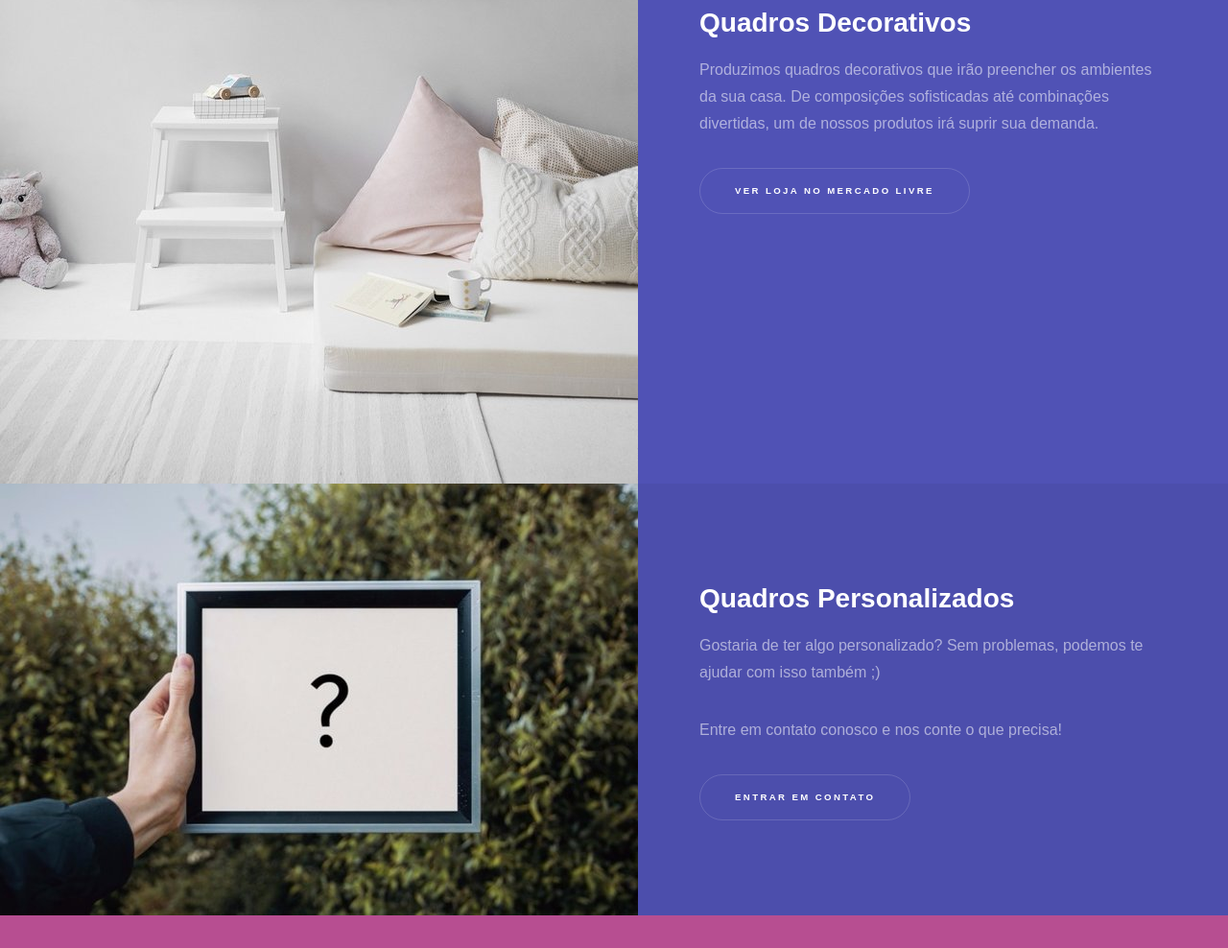
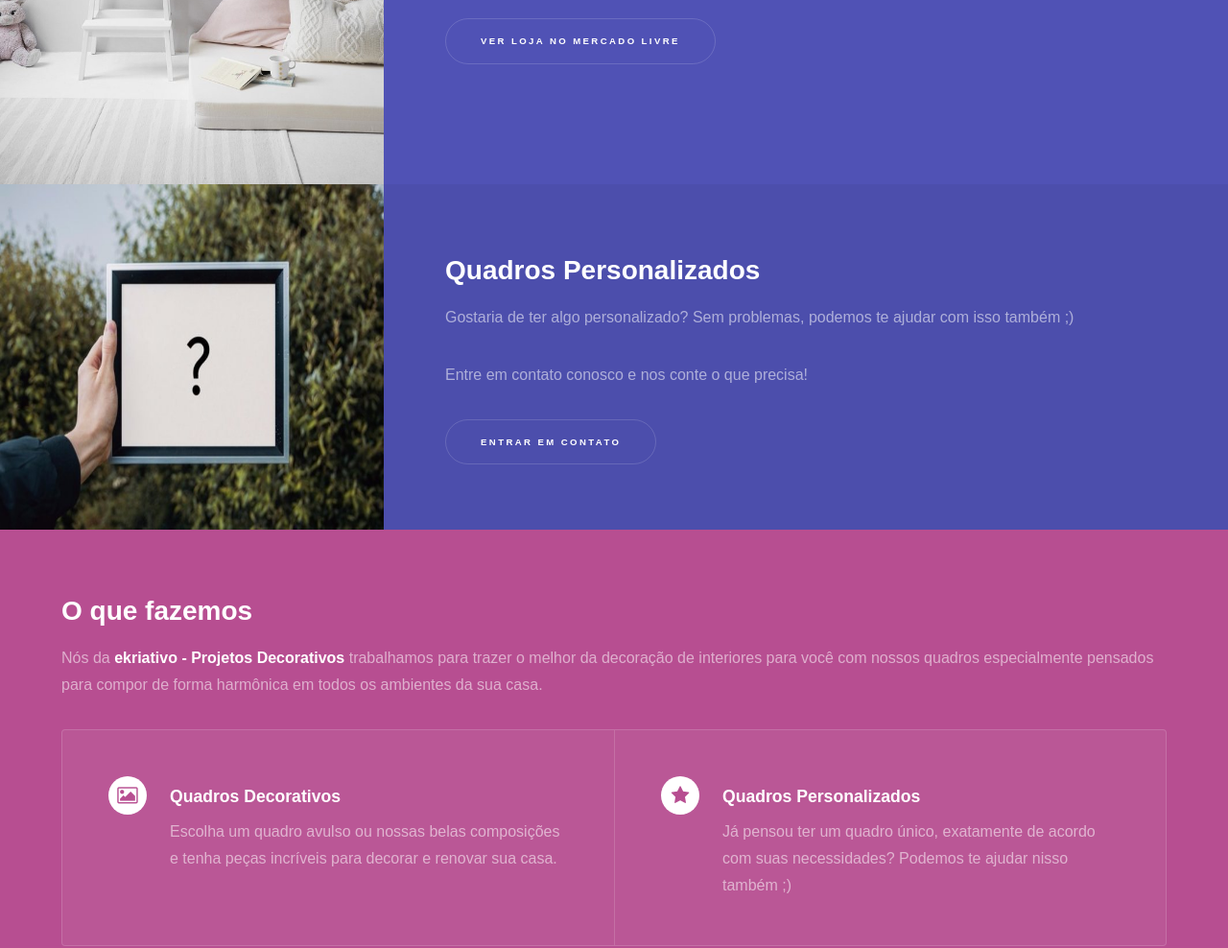
Before and after one commit to ekriativo/ekriativo.github.io, a plain HTML site: page index.html in a window 1280 px wide. Shown: the part 1094-2082 px from the top of the page at 96% size. Drawn offline with Linux system fonts and the light colour scheme.

Commit message:
Add image class

```diff
--- a/index.html
+++ b/index.html
@@ -39,7 +39,7 @@
 				<!-- One -->
 					<section id="one" class="wrapper style2 spotlights">
 						<section>
-							<img src="images/pic01.jpeg" alt="quadros decorativos na parede" data-position="center top" />
+						<img class="image" src="images/pic01.jpeg" alt="quadros decorativos na parede" data-position="center top" />
 							<div class="content">
 								<div class="inner">
 									<h2>Quadros Decorativos</h2>
@@ -51,7 +51,7 @@
 							</div>
 						</section>
 						<section>
-							<img src="images/pic02.jpeg" alt="quadro decorativo vazio" data-position="top center" />							<div class="content">
+							<img class="image" src="images/pic02.jpeg" alt="quadro decorativo vazio" data-position="top center" />							<div class="content">
 								<div class="inner">
 									<h2>Quadros Personalizados</h2>
 									<p>Gostaria de ter algo personalizado? Sem problemas, podemos te ajudar com isso também ;)</p>
```
